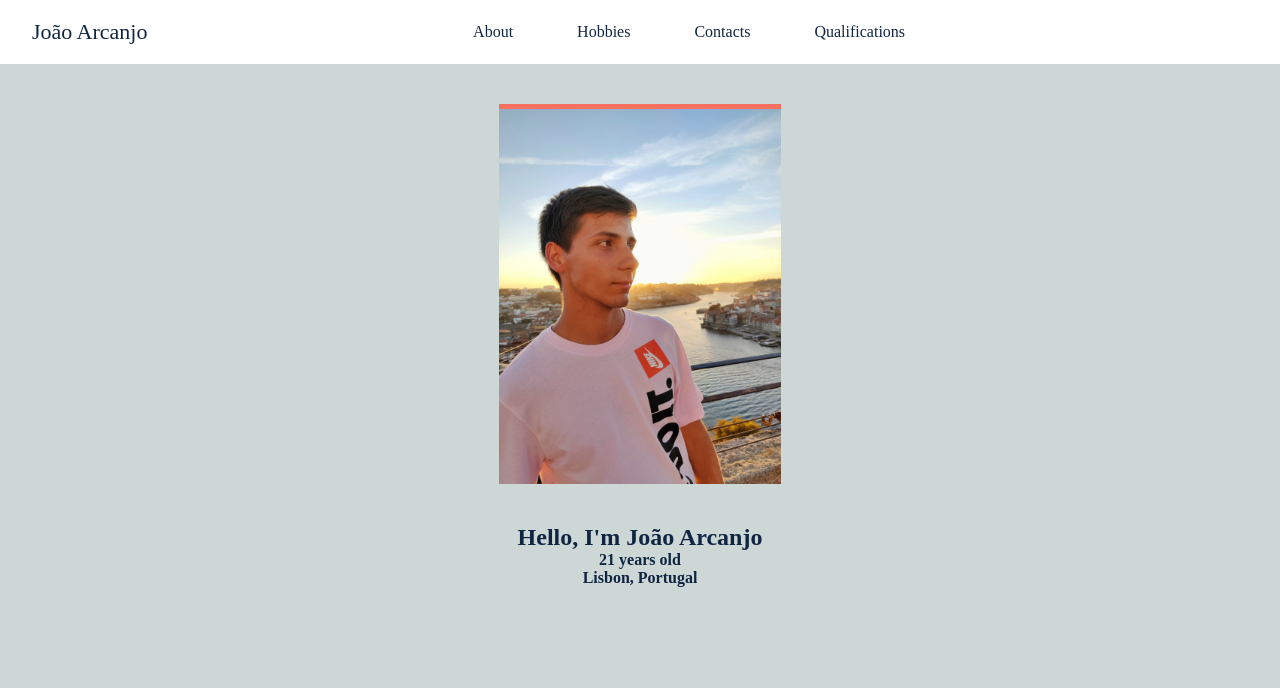
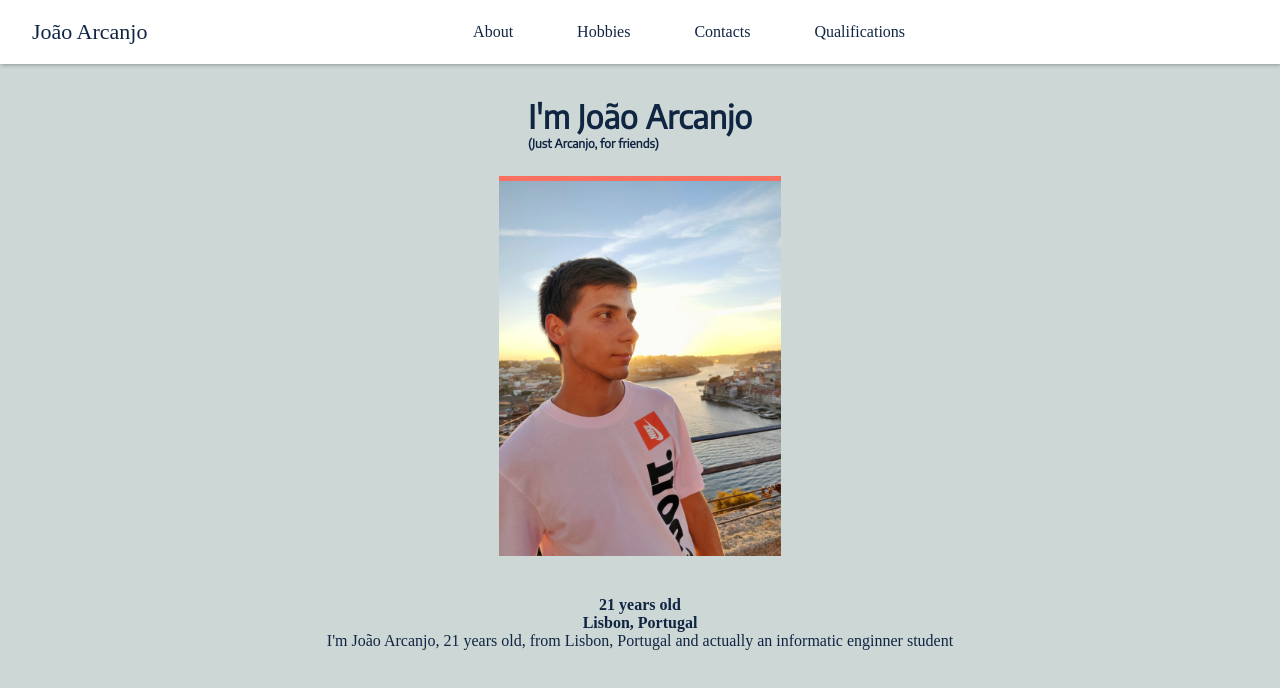
Before and after one commit to joaoarcanjo/mysite, a React (Create React App) app: page / in a window 1280 px wide. Shown: the top 688 px of the page. Built offline with nearby package versions, Linux system fonts and the light colour scheme.

Commit message:
Title effect updated.

```diff
--- a/src/App.css
+++ b/src/App.css
@@ -1,3 +1,3 @@
-.ola{
-    margin-top: 50px;
+body{
+  background-color: #CDD7D6;
 }
--- a/src/Navigation/NavBar.tsx
+++ b/src/Navigation/NavBar.tsx
@@ -1,7 +1,6 @@
 import { NavLink } from "react-router-dom";
 import { useRef, useState } from "react";
 import { FaBars, FaTimes } from "react-icons/fa";
-//import "./Style.css"
 import "./Navbar.css"
 
 export default function NavBar() {
@@ -15,9 +14,7 @@
         setOpen(false)
     }
 
-    type AProps = { navTo: string, text: string }
-
-    const NavElement = ({navTo, text}: AProps) => {
+    const NavElement = ({navTo, text}: { navTo: string, text: string }) => {
         return <span onClick={showNavbar}><NavLink to={navTo}>{text}</NavLink></span>
     }
 
--- a/src/Navigation/Navbar.css
+++ b/src/Navigation/Navbar.css
@@ -8,7 +8,7 @@
 :root{
     --mainColor: #FFFFFF;
     --secondColor: #247ba0;
-    --thirdColor: #605f5e;
+    --thirdColor: #CDD7D6;
     --fourthColor: #F87060;
     --fifthColor: #102542;
 }
--- a/src/sections/About.tsx
+++ b/src/sections/About.tsx
@@ -4,12 +4,19 @@
     return (
         <div className="all-page">
             <div className="main-section">
+                <div></div>
+                    <h1 className="about-title">
+                        I'm João Arcanjo
+                        <span className="about-subtitle">
+                            (Just Arcanjo, for friends)
+                        </span>
+                    </h1>
                 <div className="my-photo">
                     <img src={require('./style/me.jpeg')}/>
                 </div>
-                <h2>Hello, I'm João Arcanjo</h2>
                 <h4>21 years old</h4>
                 <h4>Lisbon, Portugal</h4>
+                <p>I'm João Arcanjo, 21 years old, from Lisbon, Portugal and actually an informatic enginner student</p>
             </div>
         </div>
     )
--- a/src/sections/style/About.css
+++ b/src/sections/style/About.css
@@ -1,12 +1,35 @@
+@import url('https://fonts.googleapis.com/css2?family=Encode+Sans&display=swap');
+
 .all-page{
   height: 100vh;
   width: 100vw;
-  background-color: #CDD7D6;
 }
 
 .main-section {
   text-align: center;
   color: #102542;
+}
+
+.about-title {
+  padding-top: 32px;
+  font-family: 'Encode Sans', sans-serif;
+  display: inline-block;
+	position: relative;
+}
+
+.about-subtitle {
+  font-size: 12px;
+  text-align: left;
+	position: absolute;
+	top: 100%;
+	left: 0px;
+}
+
+.about-title:hover {
+  color:#F87060;
+  text-shadow: 0 5px 15px rgba(0,0,0,0.3);
+  transform: scale(1.1);
+  transition: all 0.3s ease-in-out 0.1s;
 }
 
 .my-photo{
```
Also changed, not shown: src/sections/style/download.jpg (deleted), src/sections/style/fundo.jpg (deleted).
